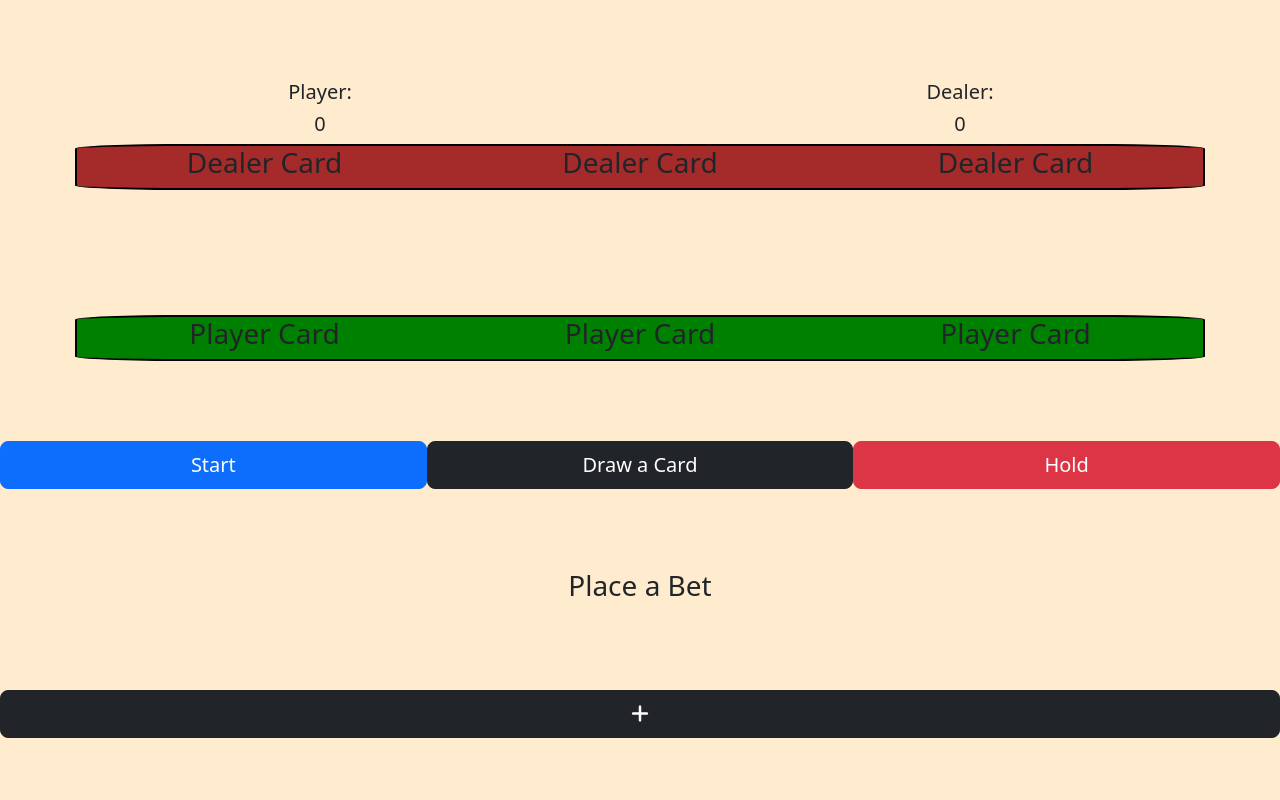
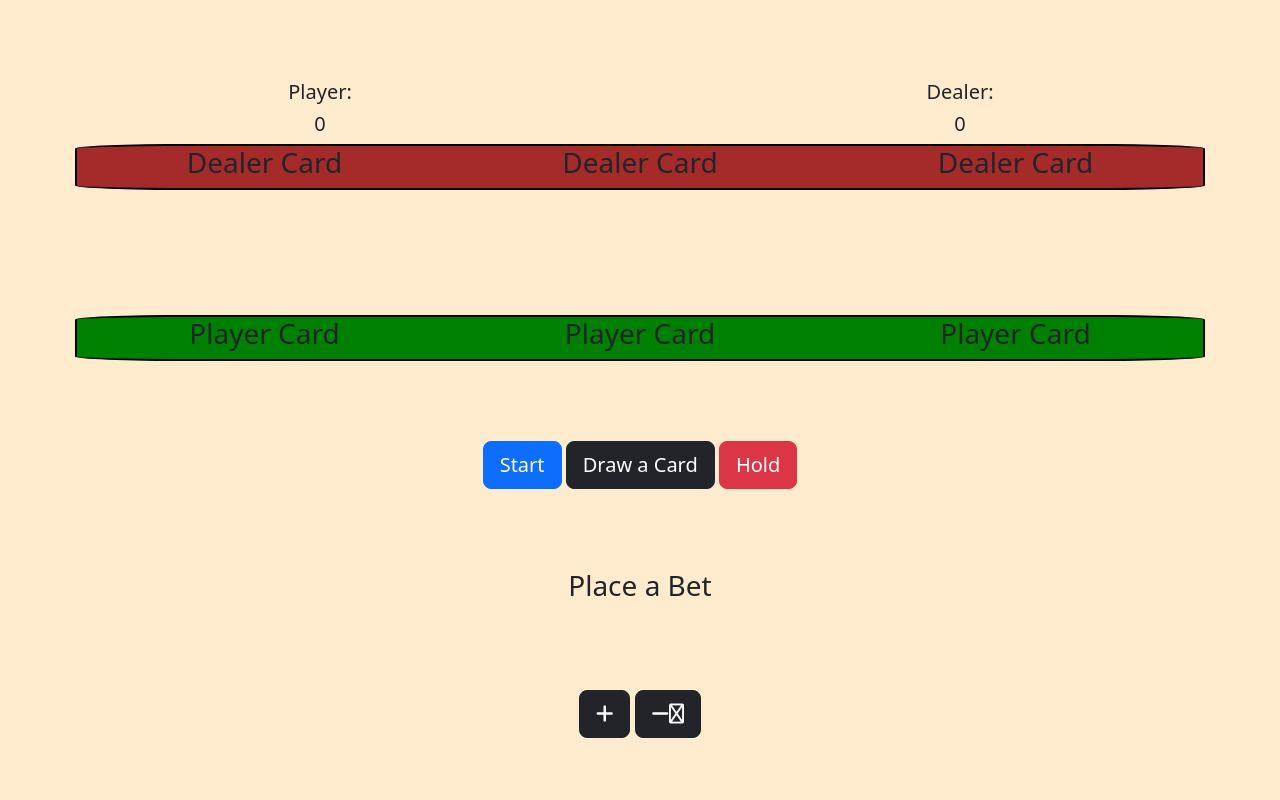
Before and after one commit to Jeff-Ashear/blackjack-V0, a website: page index.html in a window 1280 px wide. Shown: the top 800 px of the page. Drawn offline with nearby package versions, Linux system fonts and the light colour scheme.

Commit message:
interface tuning

```diff
--- a/index.html
+++ b/index.html
@@ -42,17 +42,17 @@
             <h3 id="4" class="col-4 playerCards">Player Card</h3>
         </div>
 
-        <div class="row btnDivCards">
-            <button id="startBtn" class="col-4 btn btn-lg btn-primary">Start</button>
-            <button id="drawBtn" class="col-4 btn btn-lg btn-dark">Draw a Card</button>
-            <button id="holdBtn" class="col-4 btn btn-lg btn-danger">Hold</button>
+        <div>
+            <button id="startBtn" class="btn btn-lg btn-primary">Start</button>
+            <button id="drawBtn" class="btn btn-lg btn-dark">Draw a Card</button>
+            <button id="holdBtn" class="btn btn-lg btn-danger">Hold</button>
         </div>
 
         <div class="btnDivChips">
             <div class="row">
                 <h3>Place a Bet</h3>
             </div>
-            <div class="row">
+            <div>
                 <button id="increaseBet" class="btn btn-lg btn-dark"><i class="fa-solid fa-plus"></i><i class="fa-solid fa-coin"></i></button>
                 <button id="decreaseBet" class="btn btn-lg btn-dark"><i class="fa-solid fa-minus"></i><i class="fa-regular fa-coins"></i></button>
                 <h3 id="numOfChips">Chips</h3>
```
